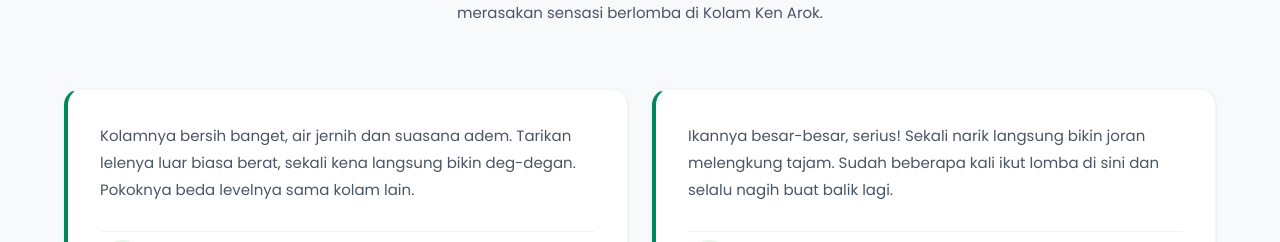
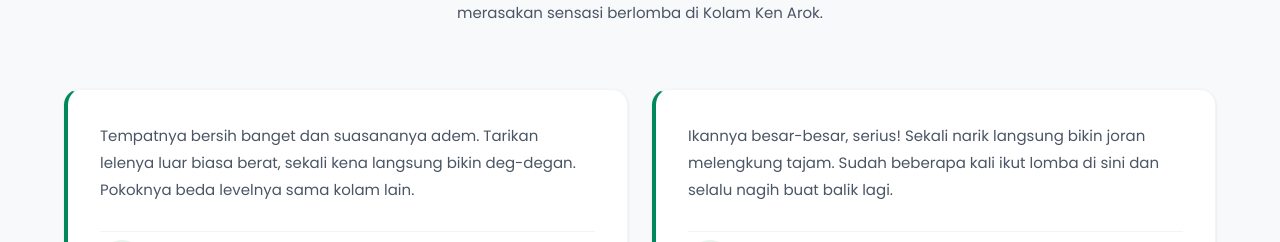
Before and after one commit to geraldhinoa/ken-arok-pemancingan, a React (Vite) app: page / in a window 1280 px wide. Shown: the part 3825-4067 px from the top of the page. Built offline with nearby package versions, Linux system fonts and the light colour scheme.

Commit message:
fix: hapus teks 'air jernih' di testimoni karena ini kolam lele

```diff
--- a/src/components/Testimonials.jsx
+++ b/src/components/Testimonials.jsx
@@ -4,7 +4,7 @@ const testimonials = [
   {
     name: "Amer / Pemburu Janda",
     role: "Pemancing Profesional",
-    text: "Kolamnya bersih banget, air jernih dan suasana adem. Tarikan lelenya luar biasa berat, sekali kena langsung bikin deg-degan. Pokoknya beda levelnya sama kolam lain.",
+    text: "Tempatnya bersih banget dan suasananya adem. Tarikan lelenya luar biasa berat, sekali kena langsung bikin deg-degan. Pokoknya beda levelnya sama kolam lain.",
   },
   {
     name: "Bang Jek",
```
